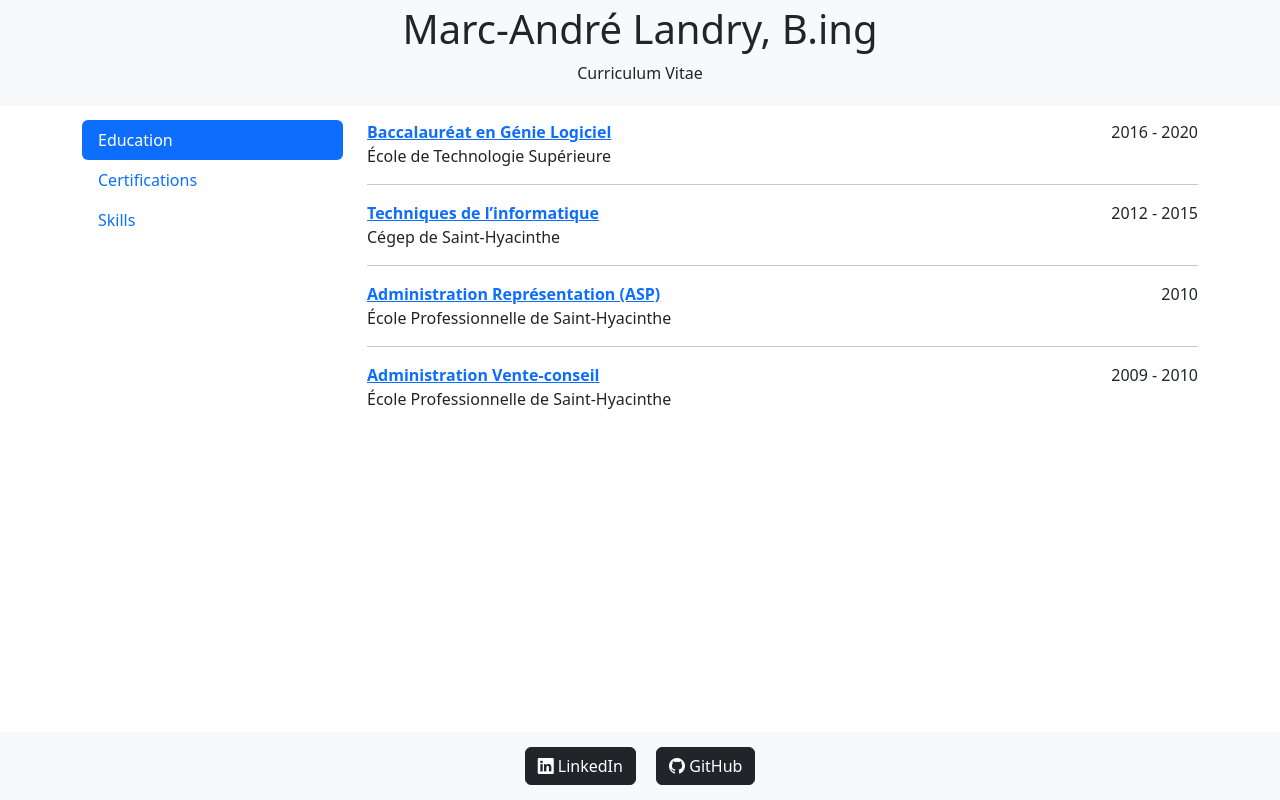
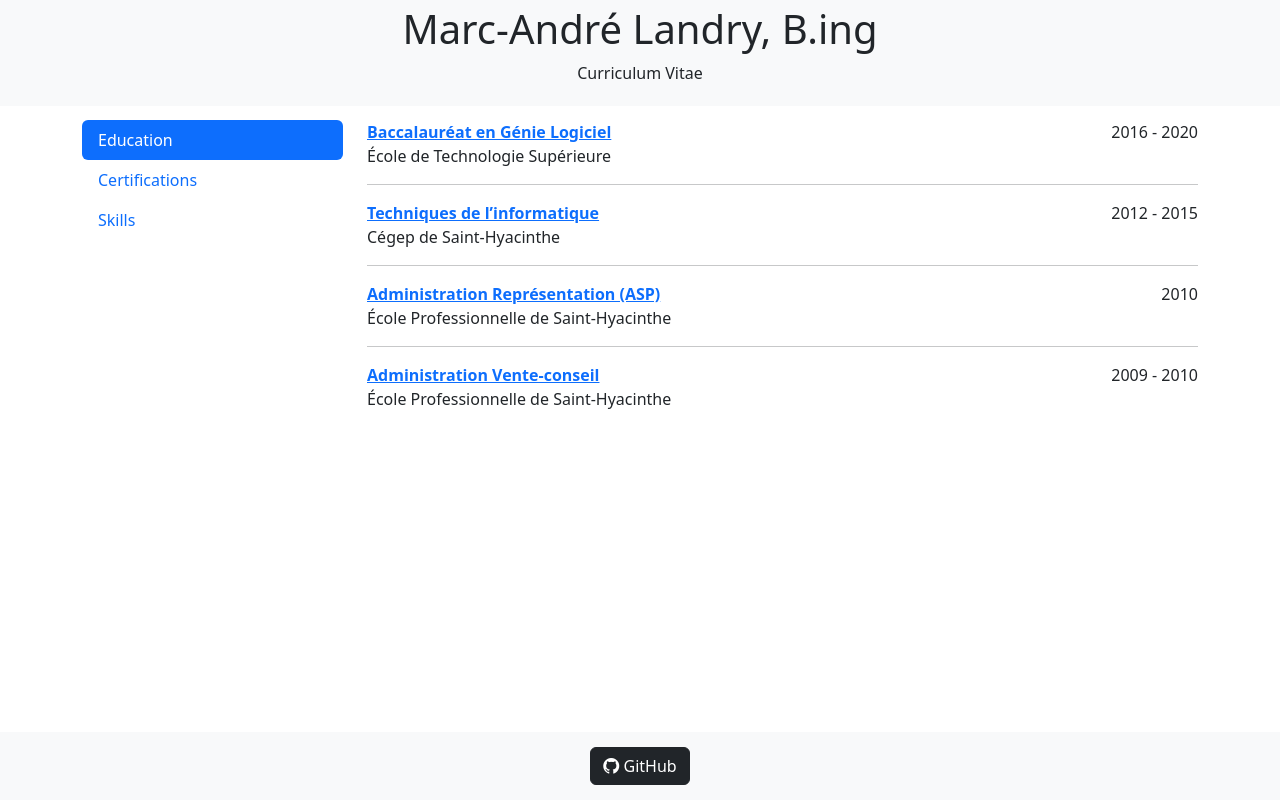
Before and after one commit to 1legality/basic_curriculum_vitae, a plain HTML site: page index.html in a window 1280 px wide. Drawn offline with nearby package versions, Linux system fonts and the light colour scheme.

Commit message:
Update index.html

```diff
--- a/index.html
+++ b/index.html
@@ -194,9 +194,6 @@
   </div>
 
   <div class="fixed-bottom text-center">
-    <a href="https://www.linkedin.com/in/marc-andr%C3%A9-landry-b-ing-37b26b88/" target="_blank" class="btn btn-dark mx-2">
-      <i class="bi bi-linkedin"></i> LinkedIn
-    </a>
     <a href="https://github.com/1legality" target="_blank" class="btn btn-dark mx-2">
       <i class="bi bi-github"></i> GitHub
     </a>
```
